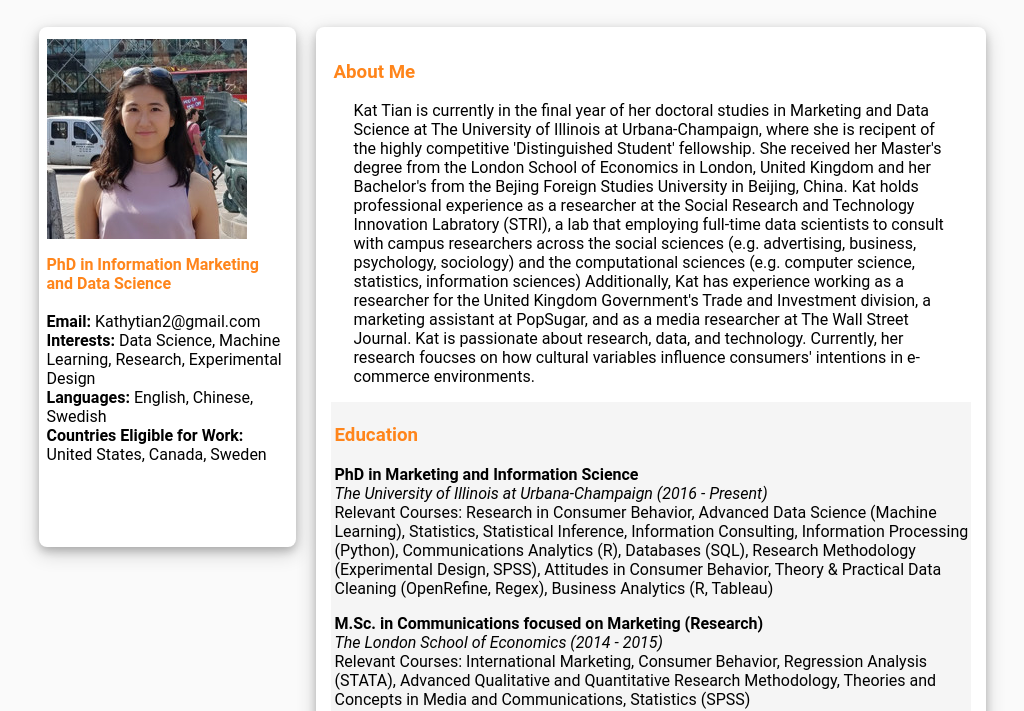
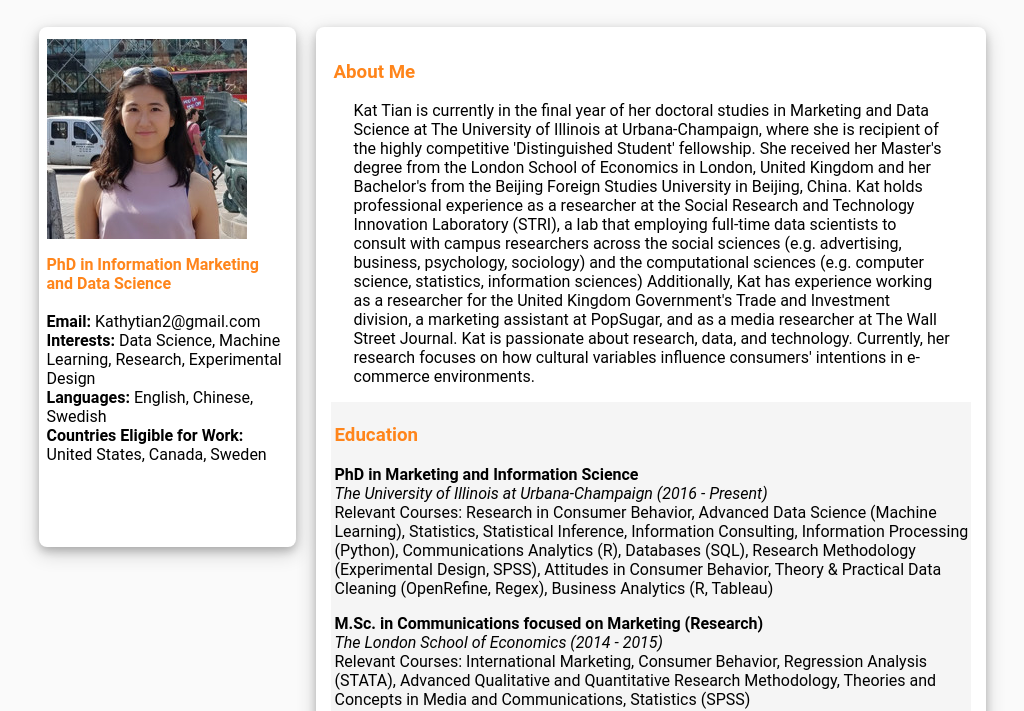
Before and after one commit to kat-tian/kat-tian.github.io, a plain HTML site: page index.html in a window 1280 px wide. Shown: the part 99-810 px from the top of the page, without its empty margins (128-1152 px from the left). Drawn offline with Linux system fonts and the light colour scheme.

Commit message:
fixed typo

```diff
--- a/index.html
+++ b/index.html
@@ -27,15 +27,7 @@
   <div class='mainsection'>
     <div class='aboutme'><h3 class="orange"> About Me</h3>
 
-    <p class='blurb'>Kat Tian is currently in the final year of her doctoral studies in Marketing and Data Science at The University of Illinois at Urbana-Champaign, where she
-      is recipent of the highly competitive 'Distinguished Student' fellowship.
-      She received her Master's degree from the London School of Economics in London, United Kingdom and her Bachelor's from the Bejing Foreign Studies
-      University in Beijing, China. Kat holds professional experience as a researcher at the Social Research and Technology Innovation Labratory (STRI),
-      a lab that employing full-time  data scientists to consult with campus researchers across the social sciences (e.g. advertising, business,
-      psychology, sociology) and the computational sciences (e.g. computer science, statistics, information sciences) Additionally, Kat has experience
-      working as a researcher for the United Kingdom Government's Trade and Investment division, a marketing assistant at PopSugar, and as a media researcher at The Wall Street Journal.
-      Kat is passionate about research, data, and technology. Currently, her research foucses on how cultural variables influence consumers' intentions in e-commerce
-      environments.
+    <p class='blurb'>Kat Tian is currently in the final year of her doctoral studies in Marketing and Data Science at The University of Illinois at Urbana-Champaign, where she is recipient of the highly competitive 'Distinguished Student' fellowship. She received her Master's degree from the London School of Economics in London, United Kingdom and her Bachelor's from the Beijing Foreign Studies University in Beijing, China. Kat holds professional experience as a researcher at the Social Research and Technology Innovation Laboratory (STRI), a lab that employing full-time data scientists to consult with campus researchers across the social sciences (e.g. advertising, business, psychology, sociology) and the computational sciences (e.g. computer science, statistics, information sciences) Additionally, Kat has experience working as a researcher for the United Kingdom Government's Trade and Investment division, a marketing assistant at PopSugar, and as a media researcher at The Wall Street Journal. Kat is passionate about research, data, and technology. Currently, her research focuses on how cultural variables influence consumers' intentions in e-commerce environments.
     </p>
   </div>
 
```
